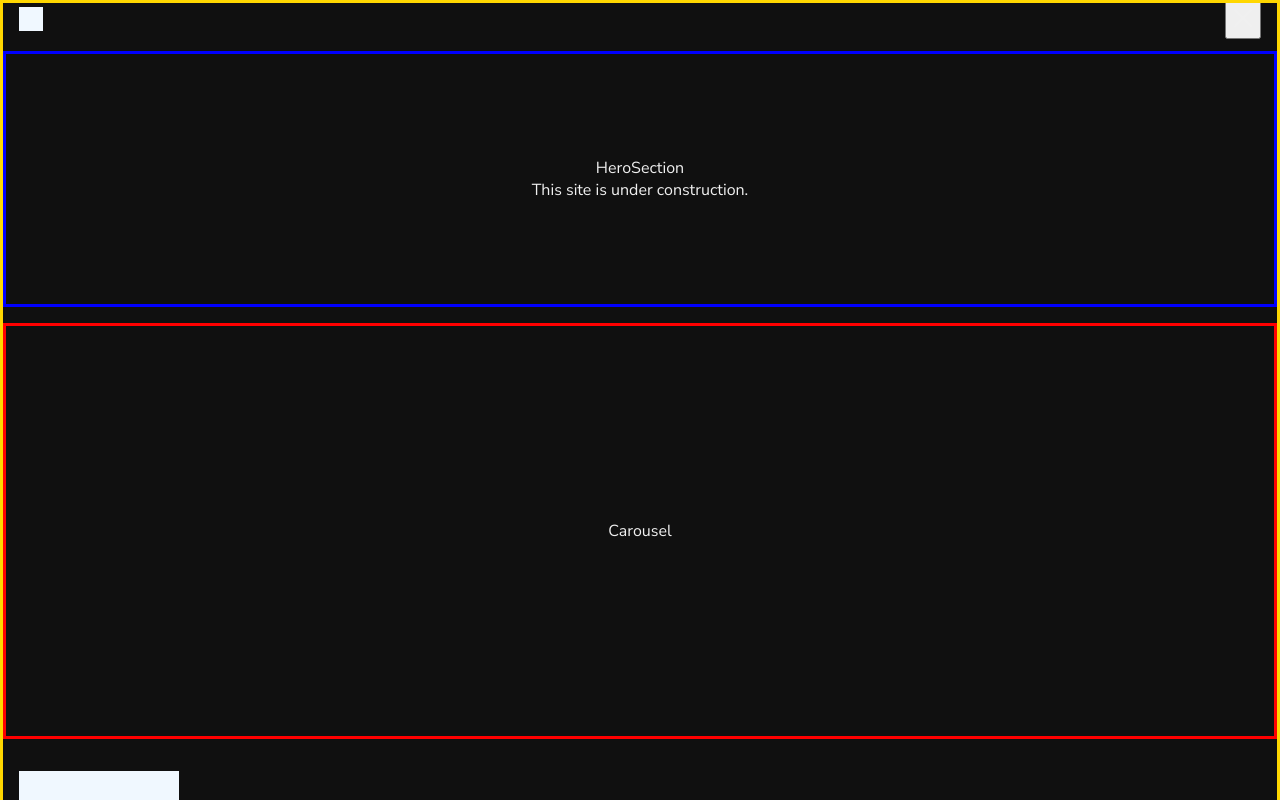
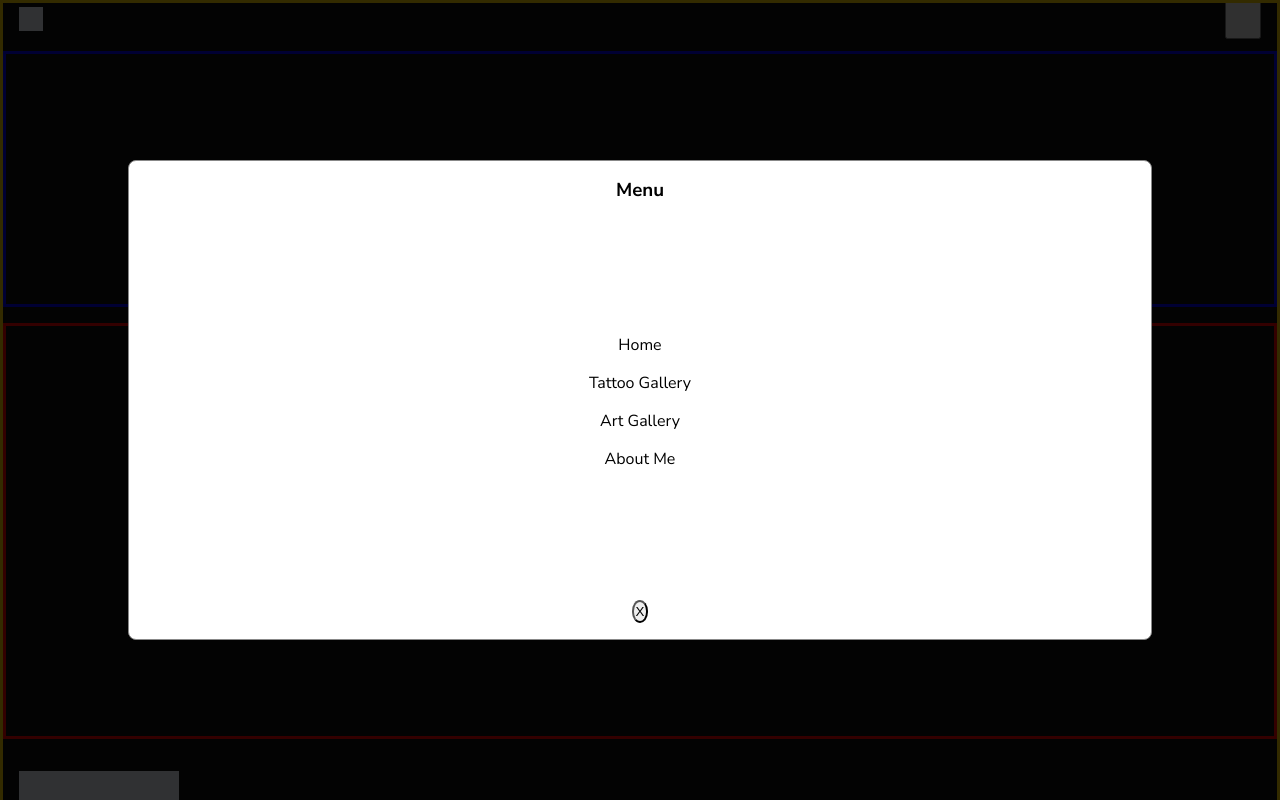
Before and after one commit to lore-web/XOC-Tattoo, a Next.js app: page / in a window 1280 px wide. Both pictures are taken after a click on the button 1243 px from the left and 19 px from the top of the page. Shown: the top 800 px of the page. Built offline with nearby package versions, Linux system fonts and the light colour scheme.

Commit message:
ADD: menu modal component
Co-authored-by: reyk zepper <reyk-zepper@users.noreply.github.com>

```diff
--- a/src/app/components/BurgerMenu.js
+++ b/src/app/components/BurgerMenu.js
@@ -1,16 +1,13 @@
+"use client";
+
 import Image from "next/image";
-import { useState } from "react";
 
-export default function BurgerMenu() {
-  const [toggle, setToggle] = useState(false);
-  const burgerIcon = toggle ? "/x-mark.svg" : "/menu-outline.svg";
-
-  function handleToggle() {
-    setToggle(!toggle);
-  }
+export default function BurgerMenu({ handleDialogModal, isOpened }) {
+  const burgerIcon = isOpened ? "/x-mark.svg" : "/menu-outline.svg";
 
   return (
-    <button onClick={handleToggle}>
+    <>
+      <button onClick={() => handleDialogModal(true)}>
         <Image
           src={burgerIcon}
           alt="Hamburger Menü"
@@ -19,5 +16,6 @@ export default function BurgerMenu() {
           priority
         />
       </button>
+    </>
   );
 }
--- /dev/null
+++ b/src/app/components/DialogModal.js
@@ -0,0 +1,69 @@
+"use client";
+import { MouseEvent, useEffect, useRef } from "react";
+import { styled } from "styled-components";
+
+const isClickInsideRectangle = (event, element) => {
+  const rect = element.getBoundingClientRect();
+
+  return (
+    event.clientX > rect.left &&
+    event.clientX < rect.right &&
+    event.clientY > rect.top &&
+    event.clientY < rect.buttom
+  );
+};
+
+const DialogModal = ({ title, isOpened, onClose, children }) => {
+  const ref = useRef(null);
+
+  useEffect(() => {
+    if (isOpened) {
+      ref.current?.showModal();
+      document.body.classList.add("modal-open"); // prevent bg scroll
+    } else {
+      ref.current?.close();
+      document.body.classList.remove("modal-open");
+    }
+  }, [isOpened]);
+
+  return (
+    <Container
+      ref={ref}
+      onCancel={onClose}
+      onClick={(event) =>
+        ref.current && !isClickInsideRectangle(event, ref.current) && onClose()
+      }
+      hidden
+    >
+      <h3>{title}</h3>
+      {children}
+      <ModalCloseButton onClick={onClose}>X</ModalCloseButton>
+    </Container>
+  );
+};
+
+export default DialogModal;
+
+const Container = styled.dialog`
+  width: 80vw;
+  height: 60vh;
+  position: absolute;
+  left: 50%;
+  top: 50%;
+  padding: 1rem;
+  transform: translate(-50%, -50%);
+  border-radius: 0.5rem;
+  border: 1px solid #888;
+  &::backdrop {
+    background: rgba(0, 0, 0, 0.8);
+  }
+  display: flex;
+  flex-direction: column;
+  align-items: center;
+  justify-content: space-between;
+`;
+
+const ModalCloseButton = styled.button`
+  border-radius: 50%;
+  padding: 0.125rem;
+`;
--- a/src/app/components/Header.js
+++ b/src/app/components/Header.js
@@ -3,14 +3,14 @@ import { styled } from "styled-components";
 import Link from "next/link";
 import BurgerMenu from "./BurgerMenu";
 
-export default function Header({ children }) {
+export default function Header({ handleDialogModal, children }) {
   return (
     <StyledHeader>
       <Link href="/">
         <PlaceholderLogo />
       </Link>
       {children}
-      <BurgerMenu />
+      <BurgerMenu handleDialogModal={handleDialogModal} />
     </StyledHeader>
   );
 }
--- a/src/app/page.js
+++ b/src/app/page.js
@@ -1,6 +1,9 @@
 "use client";
 
+import { useState } from "react";
 import { styled } from "styled-components";
+import Link from "next/link";
+
 import Header from "./components/Header";
 import Footer from "./components/Footer";
 import HeroSection from "./components/HeroSection";
@@ -9,12 +12,40 @@ import ZPattern from "./components/ZPattern";
 import Social from "./components/Social";
 import ContactForm from "./components/ContactForm";
 import Location from "./components/Location";
+import DialogModal from "./components/DialogModal";
 
 export default function Home() {
+  const [isOpened, setIsOpened] = useState(false);
+  const handleDialogModal = (boolean) => {
+    setIsOpened(boolean);
+  };
   return (
     <>
-      <Header></Header>
+      <Header handleDialogModal={handleDialogModal}></Header>
       <StyledMain>
+        {isOpened && (
+          <DialogModal
+            title="Menu"
+            isOpened={isOpened}
+            onClose={() => handleDialogModal(false)}
+          >
+            <BurgerMenuLinks>
+              <li>
+                <Link href={"/"}>Home</Link>
+              </li>
+              <li>
+                <Link href={"/tattoogallery"}>Tattoo Gallery</Link>
+              </li>
+              <li>
+                <Link href={"/artgallery"}>Art Gallery</Link>
+              </li>
+              <li>
+                <Link href={"/about"}>About Me</Link>
+              </li>
+            </BurgerMenuLinks>
+          </DialogModal>
+        )}
+
         <HeroSection />
         <Carousel />
         <ZPattern />
@@ -35,3 +66,12 @@ const StyledMain = styled.main`
   align-items: center;
   gap: 1rem;
 `;
+
+const BurgerMenuLinks = styled.ul`
+  list-style: none;
+  display: flex;
+  flex-direction: column;
+  align-items: center;
+  justify-content: center;
+  gap: 1rem;
+`;
```
Lines whose indentation alone changed are shown as unchanged.
